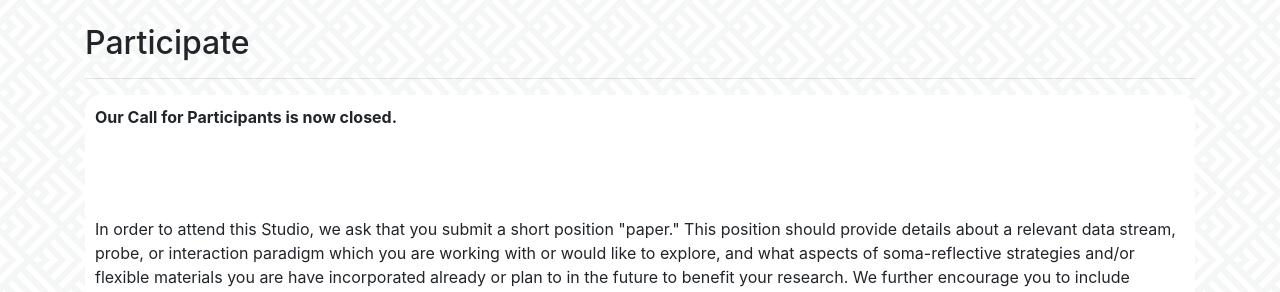
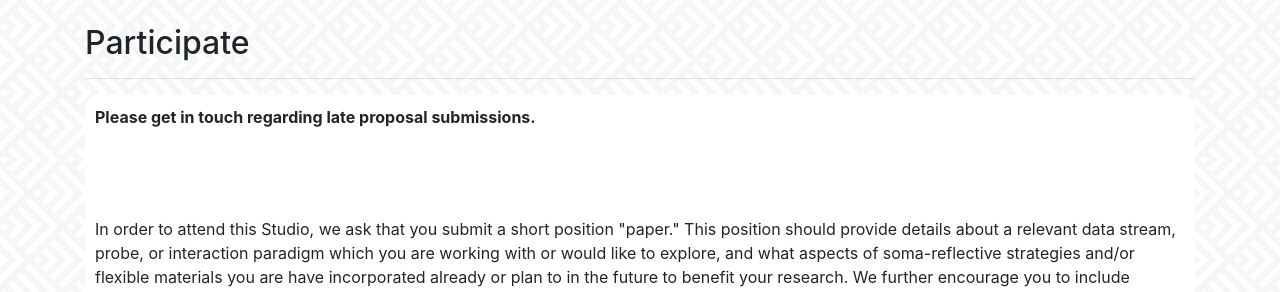
Before and after one commit to MeaningfulDesign/meaningfuldesign.github.io, a Jekyll site: the page built from _pages/participate.md, in a window 1280 px wide. Shown: the part 340-632 px from the top of the page. Built offline with Jekyll 4.4.1, drawn with Linux system fonts in a browser that asks for light colours; our own code applies the rules of GitHub Pages for plain Markdown files.

Commit message:
update CfP notice

```diff
--- a/_pages/participate.md
+++ b/_pages/participate.md
@@ -6,7 +6,7 @@
 ## Participate
 <hr />
 <div style="border-radius:15px;-webkit-border-radius:15px;-moz-border-radius:15px;width:100%;float:center;background-color:white;margin-left:0;padding:10px;text-align:left;">
-<p><strong>Our Call for Participants is now closed.</strong></p>
+<p><strong>Please get in touch regarding late proposal submissions.</strong></p>
 <br />
 <br />
 <br />
--- a/index.html
+++ b/index.html
@@ -8,7 +8,7 @@
     <hr />
     <div style="border-radius:15px;-webkit-border-radius:15px;-moz-border-radius:15px;width:100%;float:center;background-color:white;margin-left:0;padding:10px;text-align:left;">
    <p>Welcome to the <strong>Being Meaningful</strong> site! This site includes all of the information on our TEI &#39;23 Studio, including information about the one-day studio program, the organizers, our inspiration, and how to get involved this year at the TEI conference and beyond.</p>
-<p><strong>Our Call for Participants is now closed.</strong></p>
+<p><strong>Please get in touch regarding late proposal submissions.</strong></p>
 
 <!-- Please send in your position &quot;paper&quot; to us via email if you would like to participate in the Studio!</p> -->
     <!-- <a class="btn btn-primary btn-lg" href="/participate/">Call for Participants &raquo;</a> -->
```
